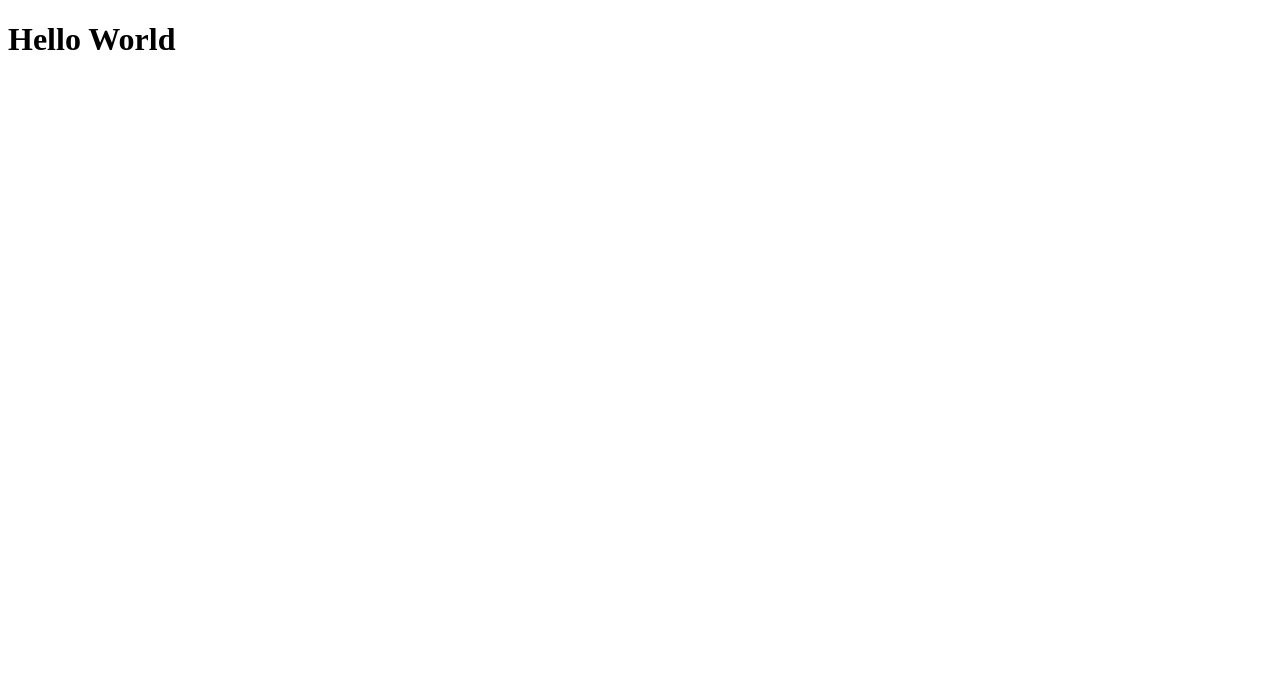
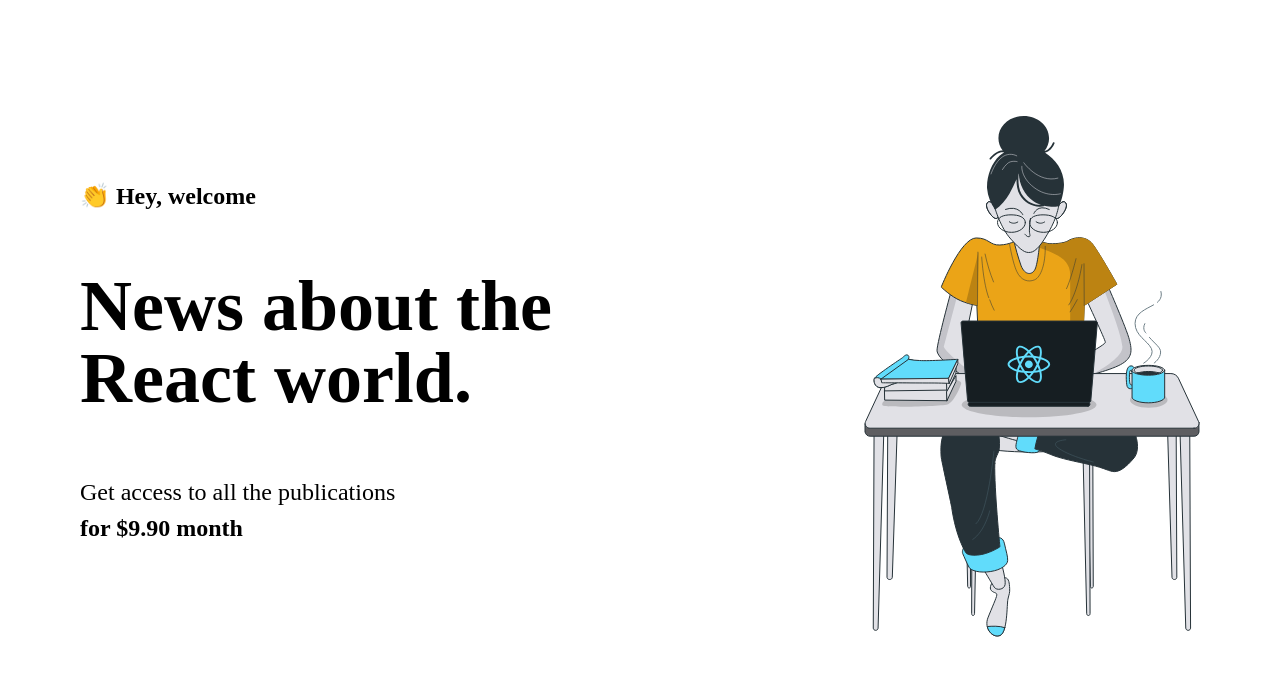
Before and after one commit to Dynylson/ignews, a Next.js app: page / in a window 1280 px wide. Shown: the top 676 px of the page. Built offline with nearby package versions, Linux system fonts and the light colour scheme.

Commit message:
Componente Home

```diff
--- /dev/null
+++ b/src/pages/home.module.scss
@@ -0,0 +1,41 @@
+.contentContainer {
+  max-width: 1120px;
+  margin: 0 auto;
+  padding: 0 2rem;
+  height: calc(100vh - 4rem);
+
+  display: flex;
+  align-items: center;
+  justify-content: space-between;
+}
+
+.hero {
+  max-width: 600px;
+
+  > span {
+    font-size: 1.5rem;
+    font-weight: bold;
+  }
+
+  h1 {
+    font-size: 4.5rem;
+    line-height: 4.5rem;
+    font-weight: 900;
+    margin-right: 2.5rem;
+
+    span {
+      color: var(--cyan-500);
+    }
+  }
+
+  p {
+    font-size: 1.5rem;
+    line-height: 2.25rem;
+    margin-top: 1.5rem;
+
+    span {
+      color: var(--cyan-500);
+      font-weight: bold;
+    }
+  }
+}
--- a/src/pages/index.tsx
+++ b/src/pages/index.tsx
@@ -1,13 +1,30 @@
 import type { NextPage } from "next";
+
 import Head from "next/head";
+
+import styles from "./home.module.scss";
 
 const Home: NextPage = () => {
   return (
     <>
       <Head>
-        <title>Início | ig.news</title>
+        <title>Home | ig.news</title>
       </Head>
-      <h1>Hello World</h1>
+
+      <main className={styles.contentContainer}>
+        <section className={styles.hero}>
+          <span>👏 Hey, welcome</span>
+          <h1>
+            News about the <span>React</span> world.
+          </h1>
+          <p>
+            Get access to all the publications <br />
+            <span>for $9.90 month</span>
+          </p>
+        </section>
+
+        <img src="/images/avatar.svg" alt="Girl coding" />
+      </main>
     </>
   );
 };
```
